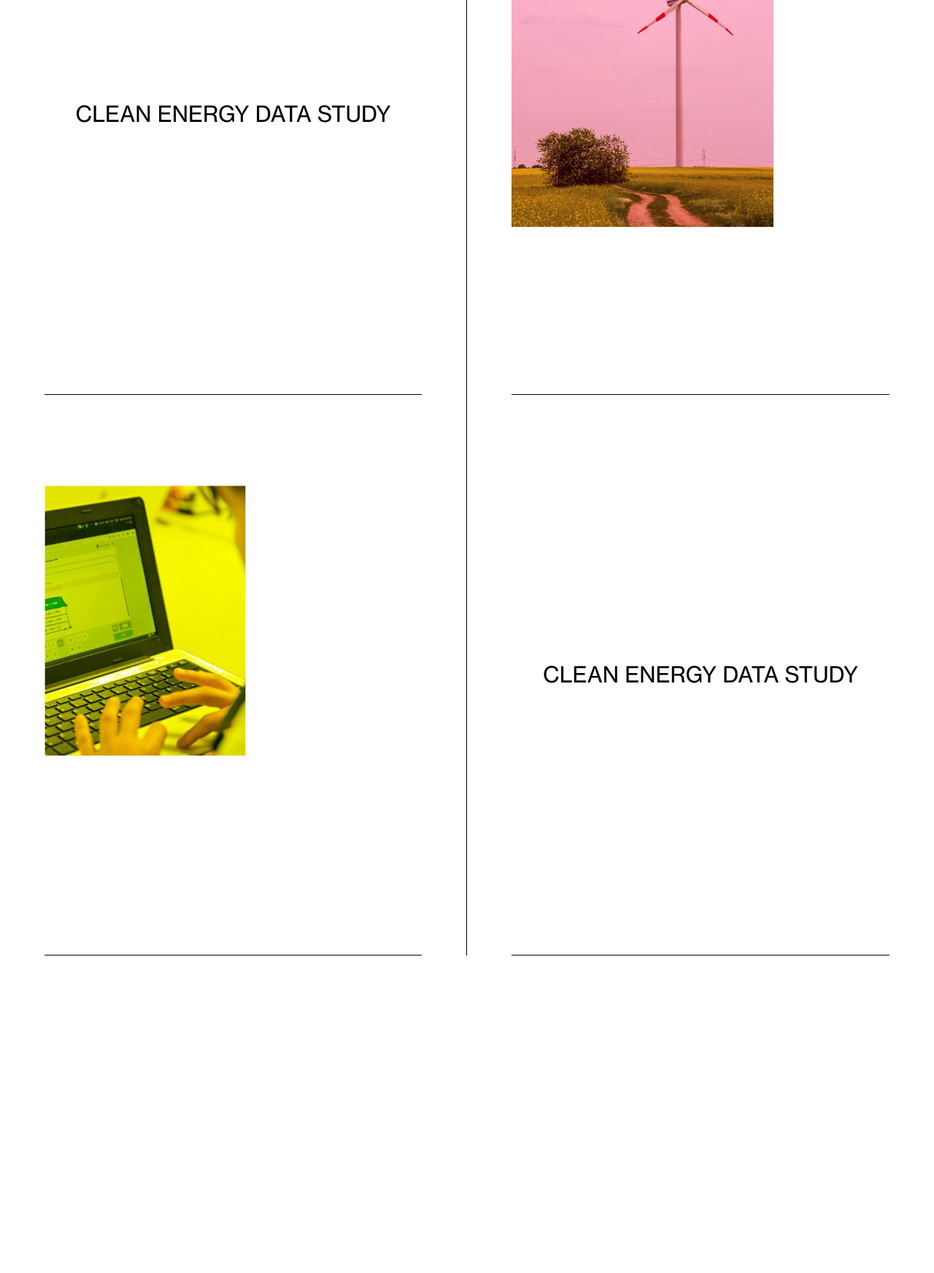
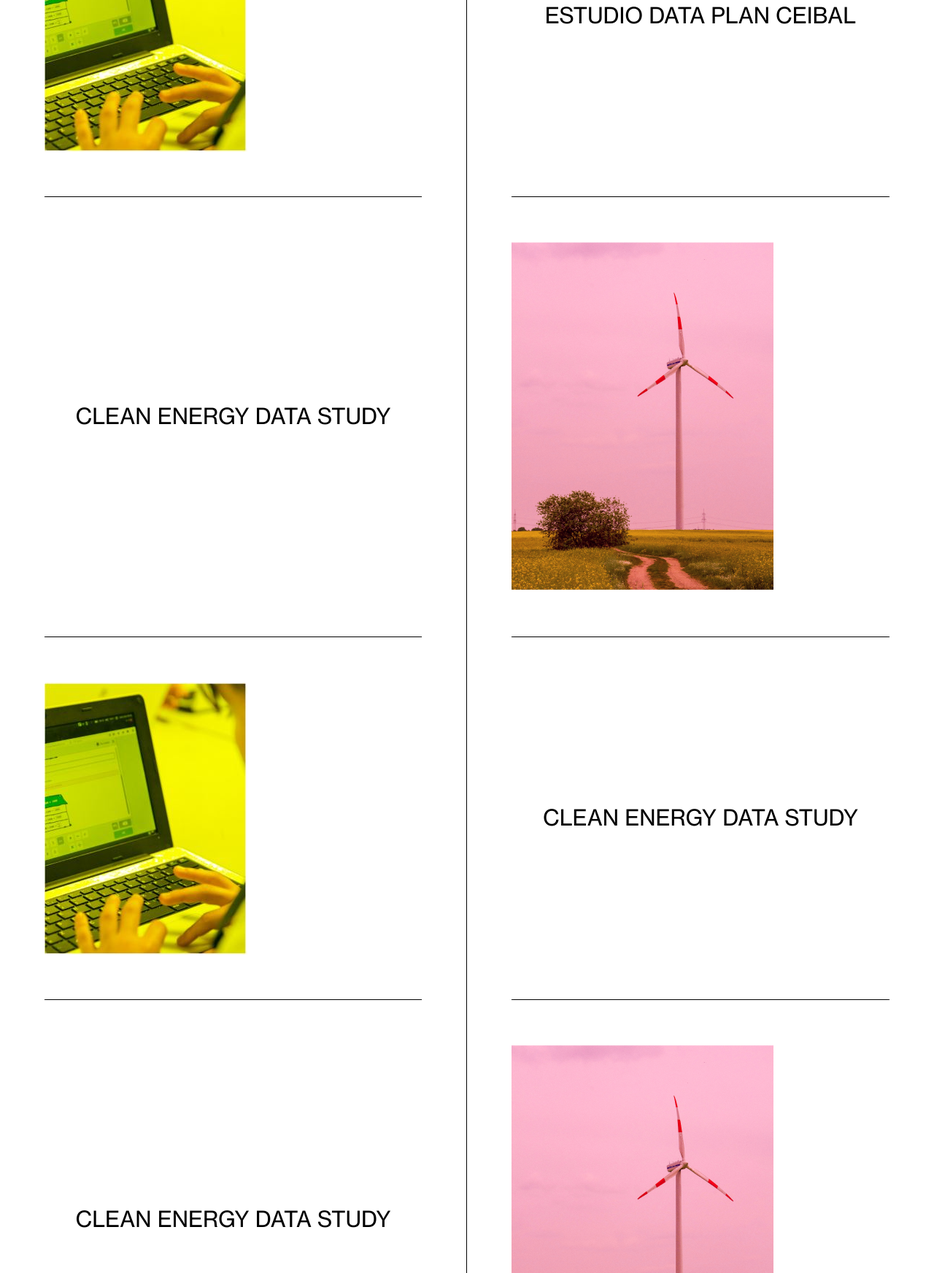
Before and after one commit to marianaolazabal/datainsights, a website built with Vite: page index.html in a window 1280 px wide. Shown: the part 1056-2800 px from the top of the page at 73% size. Before the commit the page ends 2365 px from the top, so only its background shows below. Built offline with nearby package versions, Linux system fonts and the light colour scheme.

Commit message:
Fix some issues with pt4.8vw and added the commented row

```diff
--- a/index.html
+++ b/index.html
@@ -25,7 +25,7 @@
         </div>
       </article>
 
-      <div class="pl-[4.8vw] uppercase">
+      <div class="px-[4.8vw] uppercase">
         <section class="h-full border-b-[1px] border-black">
           <article class="font-neueRegular text-[2.35vw] leading-tight">
             <h1 class="font-neueBold">LICENSES & CERTIFICATIONS</h1>
@@ -61,30 +61,77 @@
         </section>
       </div>
     </div>
-    <!--div que encierra 2 grid-->
-    <!-- <div class="grid h-[60vw] grid-cols-2">
+    <!-- div que encierra 2 grid-->
+    <div class="grid h-full grid-cols-2">
       <div class="border-r-[1px] border-black px-[4.8vw] pt-[4.8vw]">
         <article class="h-full border-b-[1px] border-black pb-[4.8vw]">
           <img src="/images/ceibal2.JPG" alt="pc plan ceibal" />
         </article>
-      </div> -->
-    <!-- <div class="px-[4.8vw]"> -->
-    <!-- link and border bottom -->
-    <!-- <a
+      </div>
+      <div class="px-[4.8vw]">
+        <!-- link and border bottom -->
+        <a
           href="/pages/ceibal.html"
           class="grid h-full place-content-center content-center border-b-[1px] border-black"
-        > -->
-    <!-- article with p -->
-    <!-- <article
+        >
+          <!-- article with p -->
+          <article
             class="font-neueRegular text-[2.35vw] uppercase leading-tight"
           >
             <p class="">estudio data plan ceibal</p>
           </article>
         </a>
       </div>
-    </div> -->
+    </div>
     <!-- div que cierra el 2 grid -->
-    <div class="grid h-[60vw] grid-cols-2">
+    <div class="grid h-full grid-cols-2">
+      <div class="border-r-[1px] border-black px-[4.8vw] pt-[4.8vw]">
+        <div class="h-full border-b-[1px] border-black pb-[4.8vw]">
+          <section
+            class="grid h-full place-content-center content-center font-neueRegular text-[2.35vw] uppercase leading-tight"
+          >
+            <article>
+              <p>clean energy data study</p>
+            </article>
+          </section>
+        </div>
+      </div>
+      <div class="px-[4.8vw] pt-[4.8vw]">
+        <article class="h-full border-b-[1px] border-black pb-[4.8vw]">
+          <img
+            class="object-scale-down"
+            src="/images/clean.png"
+            alt="pc plan ceibal"
+          />
+        </article>
+      </div>
+    </div>
+    <!-- div que cierra la 3 grid -->
+    <div class="grid h-full grid-cols-2">
+      <div class="border-r-[1px] border-black px-[4.8vw] pt-[4.8vw]">
+        <div class="h-full border-b-[1px] border-black pb-[4.8vw]">
+          <section class="">
+            <article>
+              <img
+                class="object-scale-down"
+                src="/images/ceibal2.JPG"
+                alt="pc plan ceibal"
+              />
+            </article>
+          </section>
+        </div>
+      </div>
+      <div class="px-[4.8vw] pt-[4.8vw]">
+        <article
+          class="grid h-full place-content-center content-center border-b-[1px] border-black pb-[4.8vw] font-neueRegular text-[2.35vw] uppercase leading-tight"
+        >
+          <p>clean energy data study</p>
+        </article>
+      </div>
+    </div>
+
+    <!-- repetitive content -->
+    <div class="grid h-full grid-cols-2">
       <div class="border-r-[1px] border-black px-[4.8vw] pt-[4.8vw]">
         <div class="h-full border-b-[1px] border-black pb-[4.8vw]">
           <section
@@ -103,8 +150,8 @@
       </div>
     </div>
     <!-- div que cierra la 3 grid -->
-    <div class="grid h-[60vw] grid-cols-2">
-      <div class="border-r-[1px] border-black px-[4.8vw] pt-[9.6vw]">
+    <div class="grid h-full grid-cols-2">
+      <div class="border-r-[1px] border-black px-[4.8vw] pt-[4.8vw]">
         <div class="h-full border-b-[1px] border-black pb-[4.8vw]">
           <section class="">
             <article>
```
